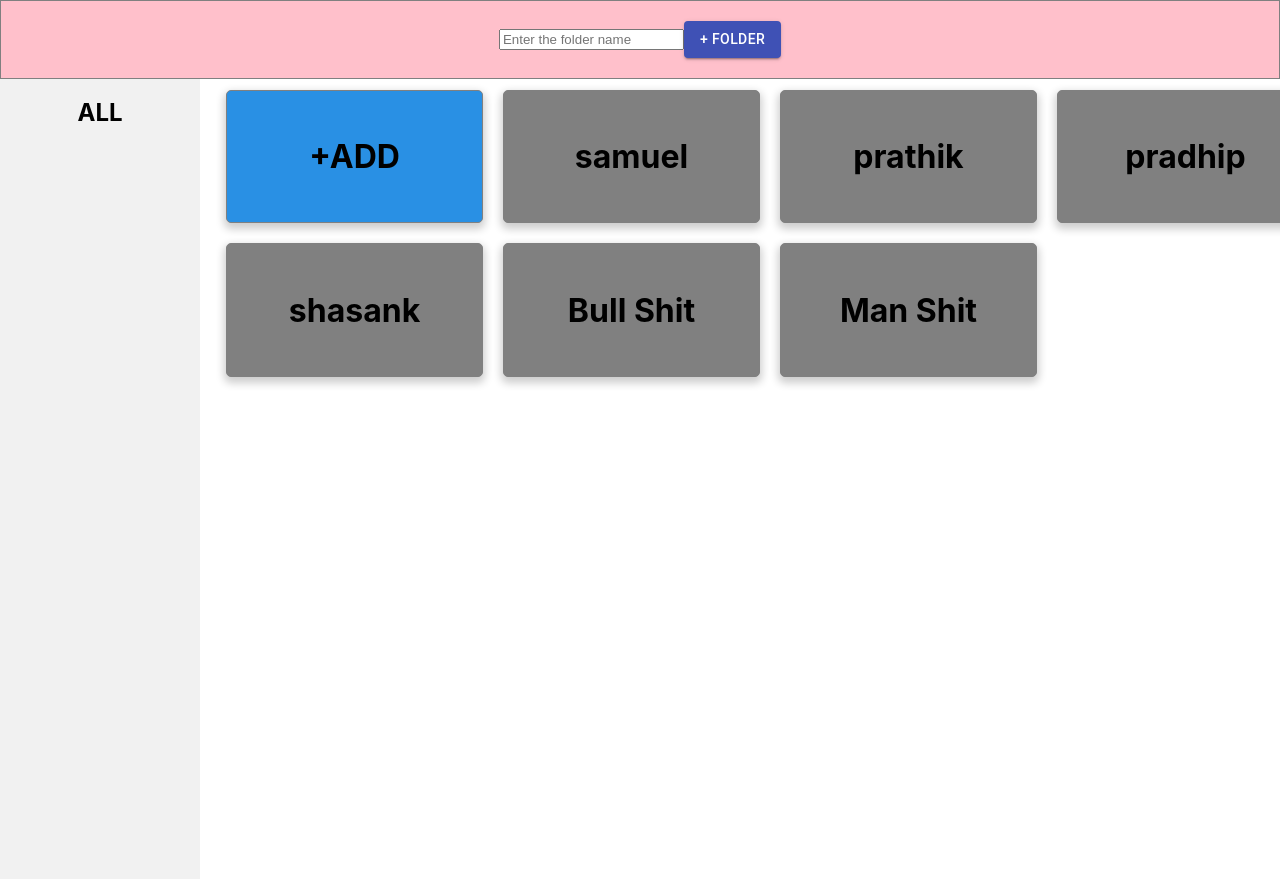
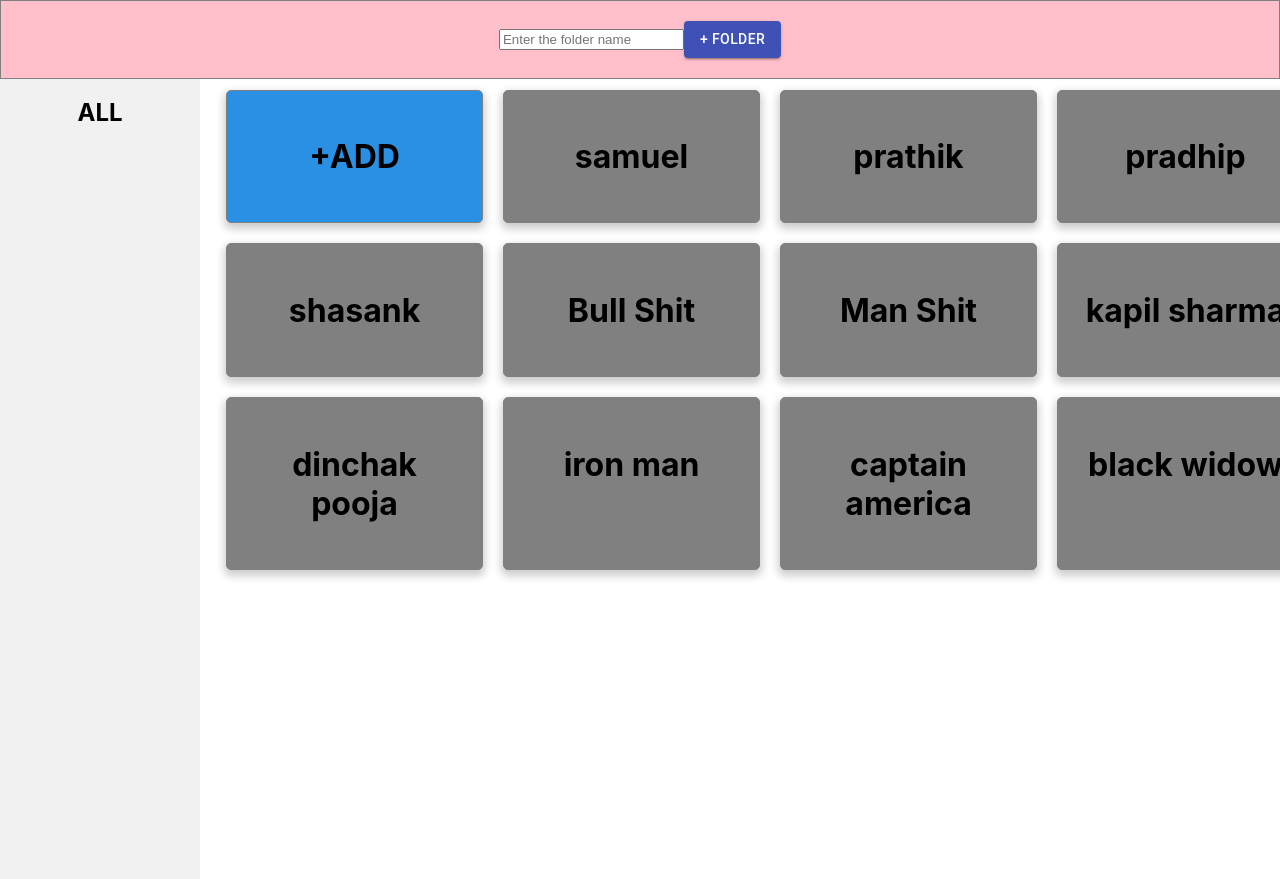
Before and after one commit to NiteshSamuel/secureDocVault, a React (Create React App) app in the folder client/: page / in a window 1280 px wide. Shown: the top 879 px of the page. Before the commit the page ends 800 px from the top, so only its background shows below. Built offline with nearby package versions, Linux system fonts and the light colour scheme.

Commit message:
Some modifcation with list-item

```diff
--- a/client/src/App.css
+++ b/client/src/App.css
@@ -11,7 +11,7 @@
   padding: 0;
   width: 200px;
   background-color: #f1f1f1;
-  position: fixed;
+  position: absolute;
   height: 100%;
   overflow: auto;
 }
--- a/client/src/App.js
+++ b/client/src/App.js
@@ -42,6 +42,36 @@ class App extends Component {
       {
         id: 7,
         name: "Man Shit",
+        docHash: "ssdjdffwfasd",
+        catId: 2,
+      },
+      {
+        id: 8,
+        name: "kapil sharma",
+        docHash: "ssdjdffwfasd",
+        catId: 1,
+      },
+      {
+        id: 9,
+        name: "dinchak pooja",
+        docHash: "ssdjdffwfasd",
+        catId: 3,
+      },
+      {
+        id: 10,
+        name: "iron man",
+        docHash: "ssdjdffwfasd",
+        catId: 3,
+      },
+      {
+        id: 11,
+        name: "captain america",
+        docHash: "ssdjdffwfasd",
+        catId: 3,
+      },
+      {
+        id: 12,
+        name: "black widow",
         docHash: "ssdjdffwfasd",
         catId: 1,
       },
@@ -142,6 +172,9 @@ class App extends Component {
   AddDocument = () => {
     console.log("addDocument is clicked!");
   };
+  handleItem = () => {
+    console.log("item is clicked");
+  };
 
   render() {
     // if (!this.state.web3) {
@@ -170,11 +203,11 @@ class App extends Component {
         <div className="LeftMenu">
           {/* left Menu */}
           <h2 onClick={() => console.log("ALL Card is clicked")}>ALL</h2>
-          <div
-            className="container"
-            onClick={() => console.log("each component is clicked")}
-          >
-            <ListItems items={this.state.items} />
+          <div className="container">
+            <ListItems
+              handleInput={this.handleInput}
+              items={this.state.items}
+            />
           </div>
         </div>
         <div className="Display">
--- a/client/src/components/listCatagories/ListItems.js
+++ b/client/src/components/listCatagories/ListItems.js
@@ -5,9 +5,7 @@ function ListItems(props) {
   const items = props.items;
   const listItems = items.map((item) => {
     return (
-      <div className="list" key={item.key}>
-        {console.log(items)}
-
+      <div className="list" key={item.key} onClick={props.handleInput}>
         <h2>{item.text}</h2>
       </div>
     );
```
